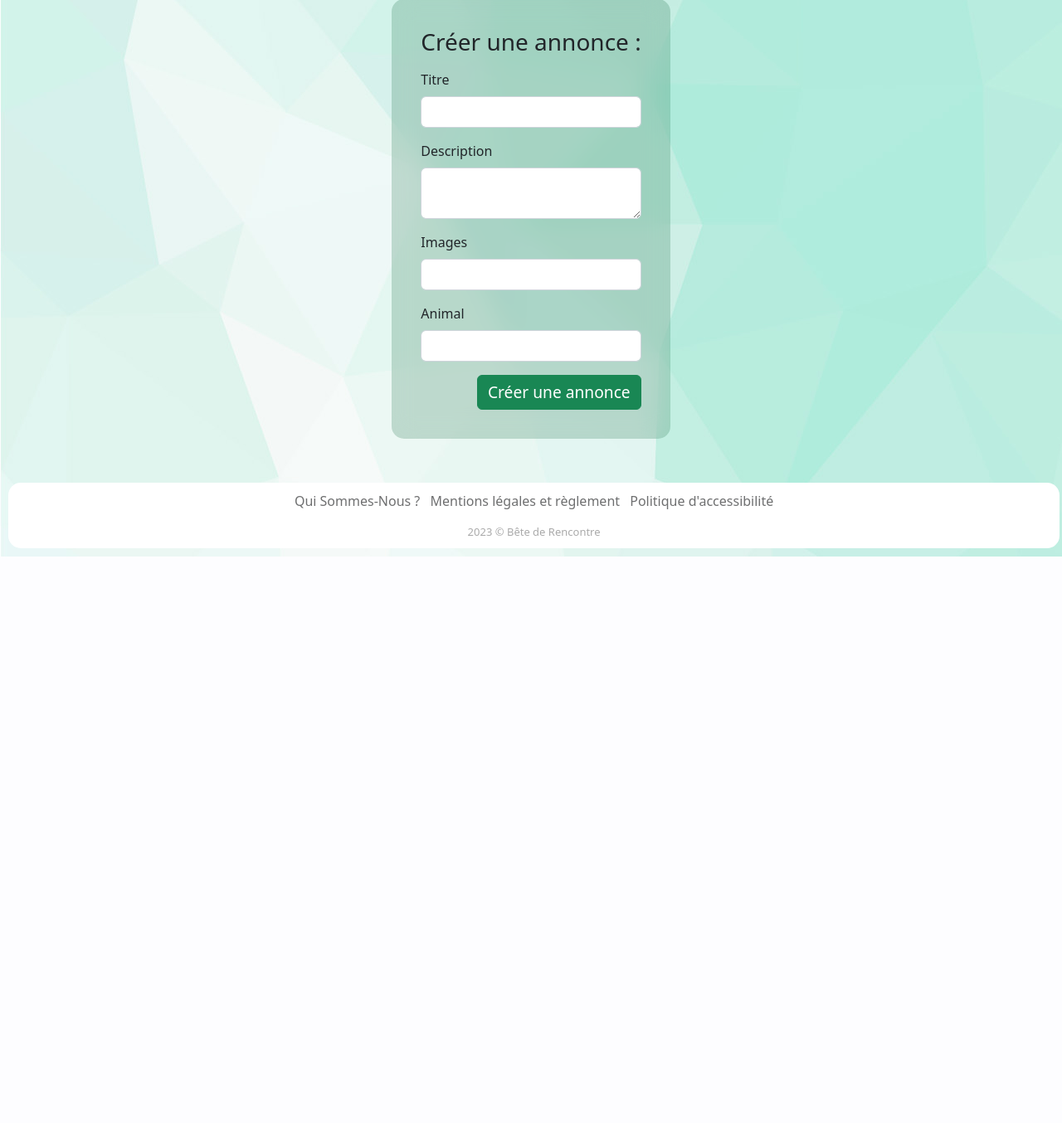
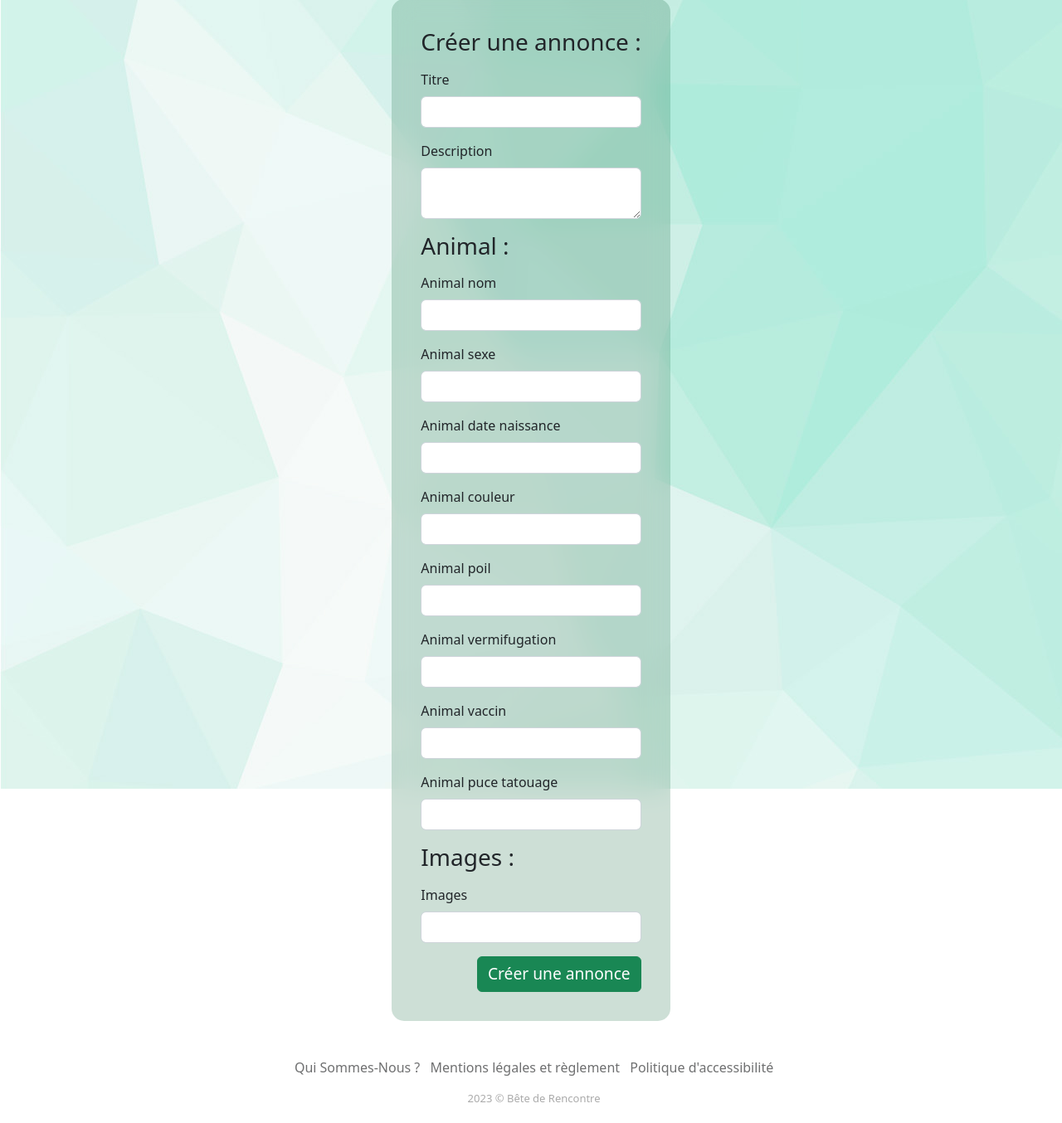
Before and after one commit to RedOren28/Bete_de_rencontre, a Symfony app: template templates/annonce/create.html.twig in a window 1280 px wide. Shown: the part 129-1483 px from the top of the page at 83% size. Before the commit the page ends 800 px from the top, so only its background shows below. Run offline with Twig, Linux system fonts and the light colour scheme; the template is opened without the code that fills it, so the values that code supplies are empty; form fields are guessed from the names that the template uses; some libraries are stand-ins or nearby versions.

Commit message:
Update Form

```diff
--- a/templates/annonce/create.html.twig
+++ b/templates/annonce/create.html.twig
@@ -9,8 +9,20 @@
             <h1 class="h3 mb-3 font-weight-normal">Créer une annonce :</h1>
             {{ form_row(form.titre) }}
             {{ form_row(form.description) }}
+
+           <h3 class="h3 mb-3 font-weight-normal">Animal :</h3>
+            {{ form_row(form.animal.nom) }}
+            {{ form_row(form.animal.sexe) }}
+            {{ form_row(form.animal.Date_Naissance) }}
+            {{ form_row(form.animal.couleur) }}
+            {{ form_row(form.animal.poil) }}
+            {{ form_row(form.animal.vermifugation) }}
+            {{ form_row(form.animal.vaccin) }}
+            {{ form_row(form.animal.puce_tatouage) }}
+
+            <h3 class="h3 mb-3 font-weight-normal">Images :</h3>
             {{ form_row(form.images) }}
-            {{ form_row(form.animal) }}
+
             <div class="d-flex justify-content-end">
                 <button class="btn btn-success" type="submit">Créer une annonce</button>
             </div>
```
Also changed, not shown: src/Form/AnimalType.php (+9 -0 lines).
